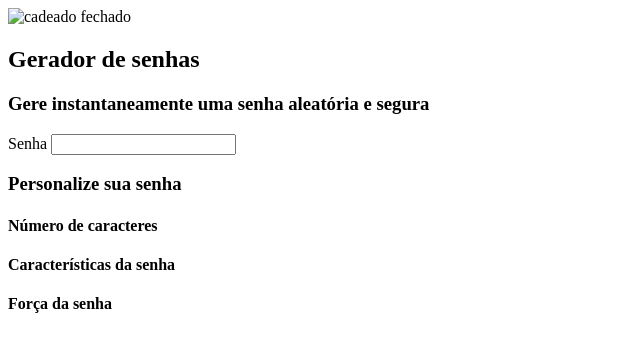
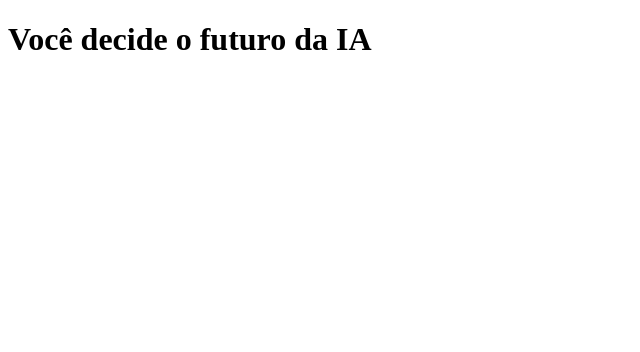
Before and after one commit to tokykitten/missao_3a, a plain HTML site: page index.html in a window 1280 px wide. Shown: the whole page, without its empty margins (0-640 px from the left). Drawn offline with Linux system fonts and the light colour scheme.

Commit message:
Update index.html

```diff
--- a/index.html
+++ b/index.html
@@ -1,39 +1,20 @@
 <!DOCTYPE html>
 <html lang="pt-br">
-
 <head>
     <meta charset="UTF-8">
     <meta name="viewport" content="width=device-width, initial-scale=1.0">
-    <title>Gerador de senha</title>
     <link rel="stylesheet" href="style.css">
+    <title>Você decide o futuro da IA</title>
 </head>
-
 <body>
-    <section class="conteudo">
-        <div class="conteudo-titulo">
-            <img src="unlock.svg" alt="cadeado fechado">
-            <h2 class="titulo-principal">Gerador de senhas</h2>
-            <h3 class="titulo-secundario">Gere instantaneamente uma senha aleatória e segura</h3>
+    <div class="caixa-principal">
+        <h1>Você decide o futuro da IA</h1>
+        <div class="caixa-perguntas"></div>
+        <div class="caixa-alternativas"></div>
+        <div class="caixa-resultado">
+            <p class="texto-resultado"></p>
         </div>
-        <div class="conteudo-senha">
-            <label for="senha">Senha</label>
-            <input name="senha" type="text" id="campo-senha">
-        </div>
-        <div class="parametro">
-            <h3 class="parametro-titulo">Personalize sua senha</h3>
-            <div class="parametro-coluna__senha">
-                <div class="parametro-senha">
-                    <h4 class="parametro-senha__titulo">Número de caracteres</h4>
-                </div>
-                <div class="parametro-senha">
-                    <h4 class="parametro-senha__titulo">Características da senha</h4>
-                </div>
-                <div class="parametro-senha">
-                    <h4 class="parametro-senha__titulo">Força da senha</h4>
-                </div>
-            </div>
-        </div>
-    </section>
+    </div>
+    <script src="script.js"></script>
 </body>
-
 </html>
```
